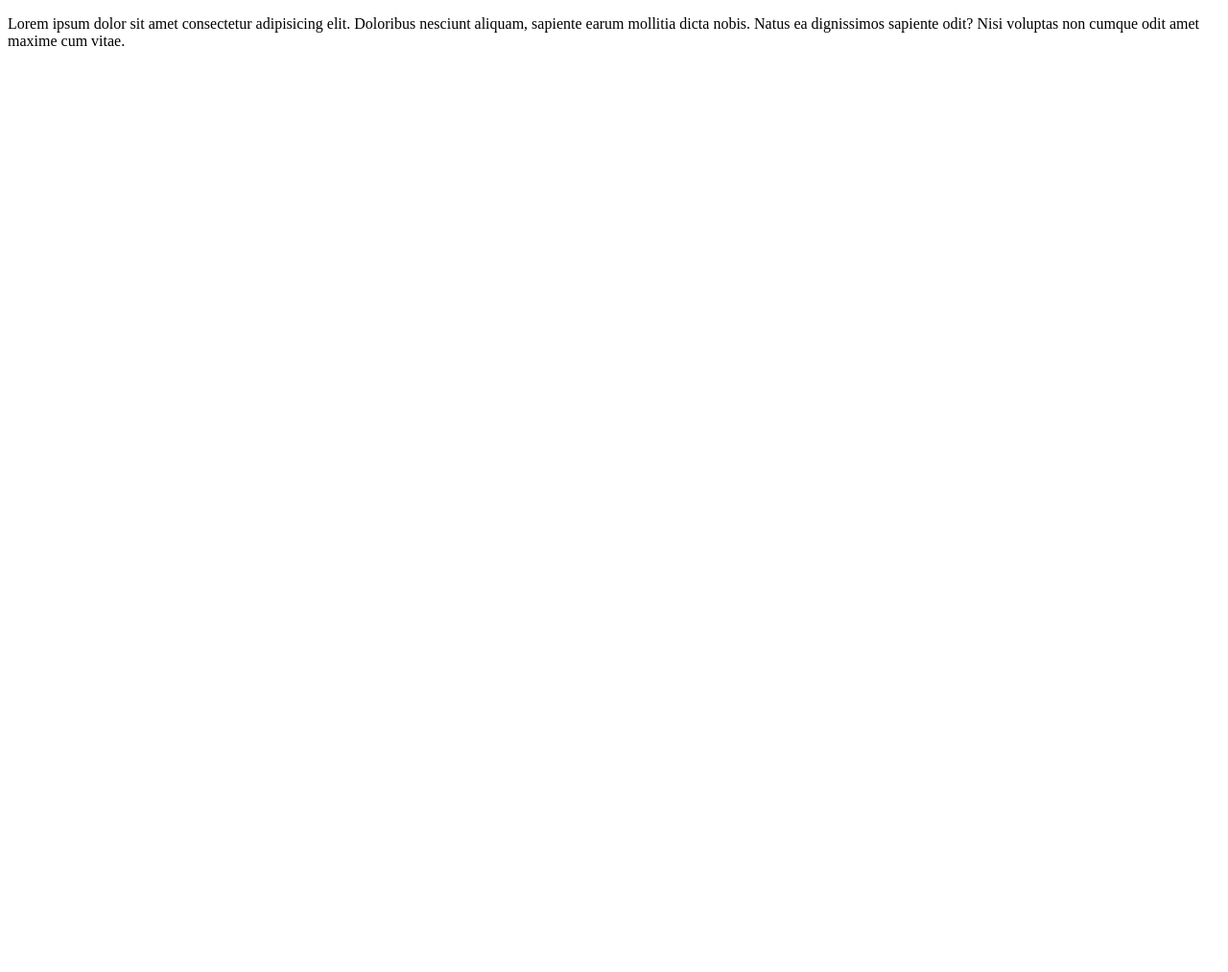
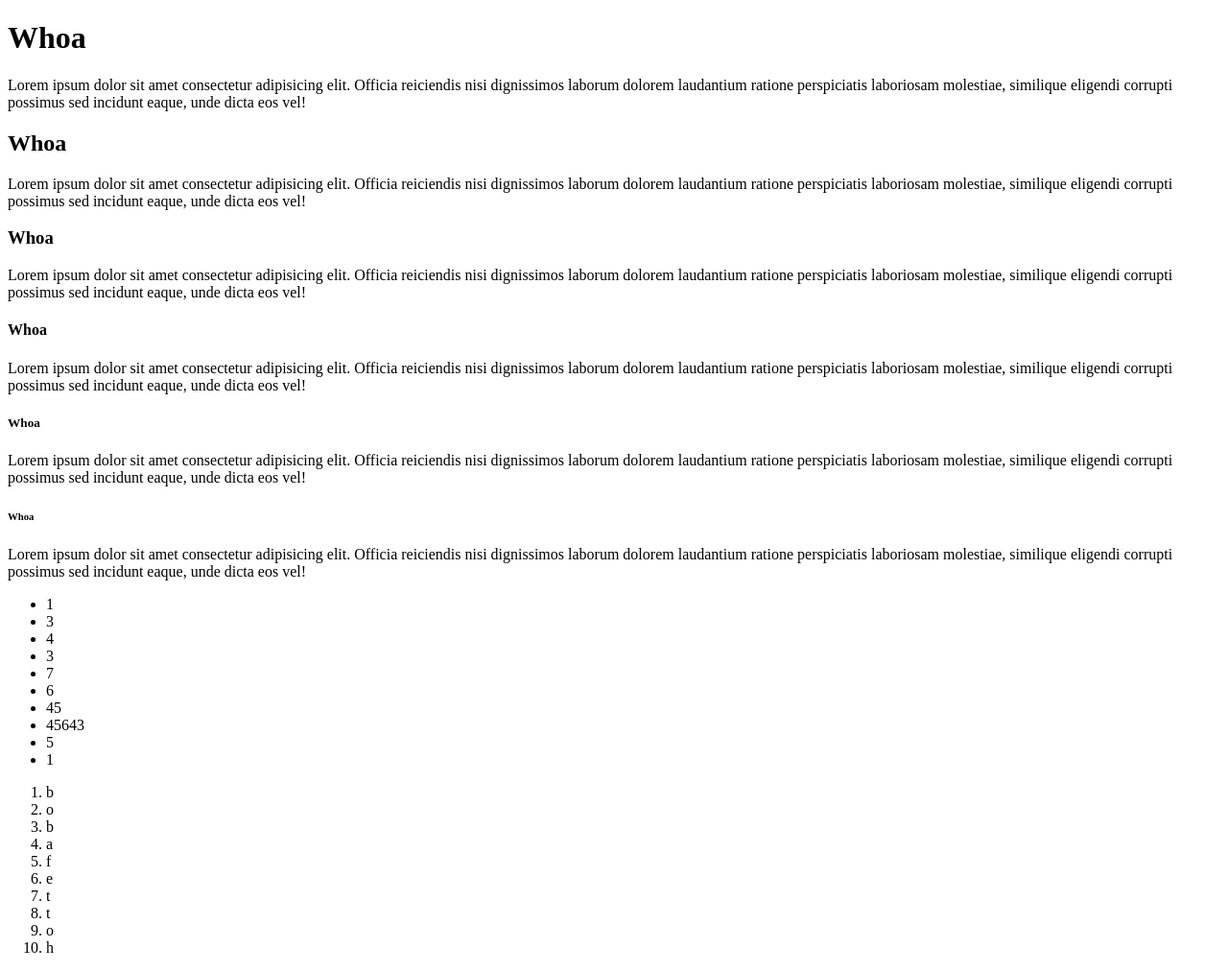
Before and after one commit to Ar2k2/webdog, a plain HTML site: page website/index.html in a window 1280 px wide. Shown: the whole page at 96% size. Before the commit the page ends 800 px from the top, so only its background shows below. Drawn offline with Linux system fonts and the light colour scheme.

Commit message:
Added two lists

```diff
--- a/website/index.html
+++ b/website/index.html
@@ -6,6 +6,53 @@
     <title>Document</title>
 </head>
 <body>
-    <p>Lorem ipsum dolor sit amet consectetur adipisicing elit. Doloribus nesciunt aliquam, sapiente earum mollitia dicta nobis. Natus ea dignissimos sapiente odit? Nisi voluptas non cumque odit amet maxime cum vitae.</p>
+    <h1>Whoa</h1>
+    <p>Lorem ipsum dolor sit amet consectetur adipisicing elit.
+        Officia reiciendis nisi dignissimos laborum dolorem laudantium ratione perspiciatis laboriosam molestiae,
+        similique eligendi corrupti possimus sed incidunt eaque, unde dicta eos vel!</p>
+    <h2>Whoa</h2>
+    <p>Lorem ipsum dolor sit amet consectetur adipisicing elit.
+        Officia reiciendis nisi dignissimos laborum dolorem laudantium ratione perspiciatis laboriosam molestiae,
+        similique eligendi corrupti possimus sed incidunt eaque, unde dicta eos vel!</p>
+    <h3>Whoa</h3>
+    <p>Lorem ipsum dolor sit amet consectetur adipisicing elit.
+        Officia reiciendis nisi dignissimos laborum dolorem laudantium ratione perspiciatis laboriosam molestiae,
+        similique eligendi corrupti possimus sed incidunt eaque, unde dicta eos vel!</p>
+    <h4>Whoa</h4>
+    <p>Lorem ipsum dolor sit amet consectetur adipisicing elit.
+        Officia reiciendis nisi dignissimos laborum dolorem laudantium ratione perspiciatis laboriosam molestiae,
+        similique eligendi corrupti possimus sed incidunt eaque, unde dicta eos vel!</p>
+    <h5>Whoa</h5>
+    <p>Lorem ipsum dolor sit amet consectetur adipisicing elit.
+        Officia reiciendis nisi dignissimos laborum dolorem laudantium ratione perspiciatis laboriosam molestiae,
+        similique eligendi corrupti possimus sed incidunt eaque, unde dicta eos vel!</p>
+    <h6>Whoa</h6>
+    <p>Lorem ipsum dolor sit amet consectetur adipisicing elit.
+        Officia reiciendis nisi dignissimos laborum dolorem laudantium ratione perspiciatis laboriosam molestiae,
+        similique eligendi corrupti possimus sed incidunt eaque, unde dicta eos vel!</p>
+    <ul>
+        <li>1</li>
+        <li>3</li>
+        <li>4</li>
+        <li>3</li>
+        <li>7</li>
+        <li>6</li>
+        <li>45</li>
+        <li>45643</li>
+        <li>5</li>
+        <li>1</li>
+    </ul>
+    <ol>
+        <li>b</li>
+        <li>o</li>
+        <li>b</li>
+        <li>a</li>
+        <li>f</li>
+        <li>e</li>
+        <li>t</li>
+        <li>t</li>
+        <li>o</li>
+        <li>h</li>
+    </ol>
 </body>
 </html>
```
